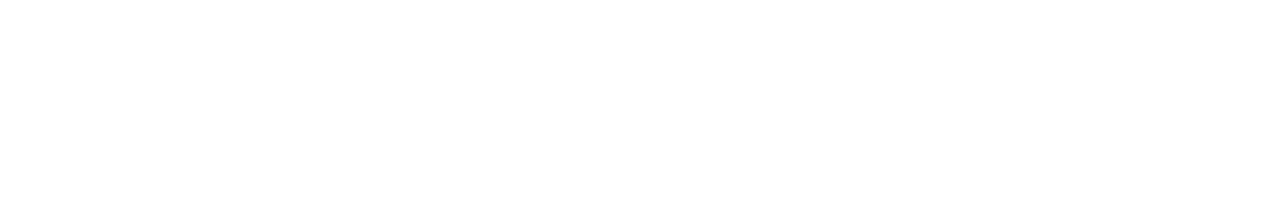
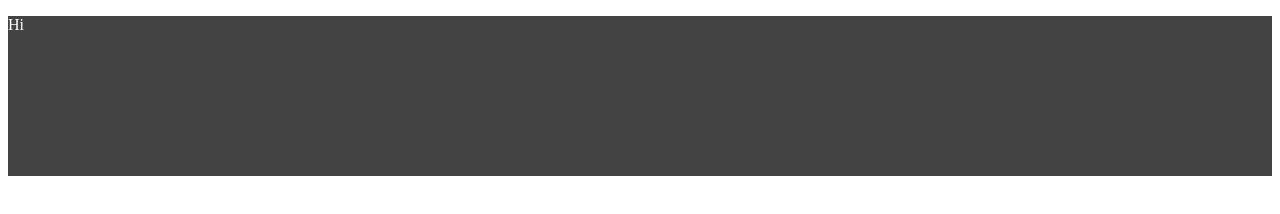
Before and after one commit to roadstream/roadstream.github.io, a plain HTML site: page index.html in a window 1280 px wide. Drawn offline with Linux system fonts and the light colour scheme.

Commit message:
quik git

```diff
--- a/index.html
+++ b/index.html
@@ -4,11 +4,11 @@
         <title>RoadStream</title>
         <link rel="stylesheet" href="style.css">
         <link rel="icon" href="media/Logo.png">
-        <link rel="icon" href="media/Logo.png">
+        <link rel="shortcut-icon" href="media/Logo.png">
     </head>
     <body>
         <header>
-
+            <p>Hi</p>
         </header>
         <main>
 
--- a/style.css
+++ b/style.css
@@ -0,0 +1,24 @@
+:root {
+    --primaryBackgroundColor: #ffffff;
+    --primaryTextColor: #000000;
+    --secondaryBackgroundColor: #434343;
+    --secondaryTextColor: #ffffff;
+}
+
+header {
+    background-color: #434343;
+    color: #ffffff;
+    height: 80px;
+}
+
+footer {
+    background-color: #434343;
+    color: #ffffff;
+    height: 80px;
+}
+
+main {
+    background-color: var(--primaryBackgroundColor);
+    color: var(--primaryTextColour);
+    height: calc(100% - 160px);
+}
```
Also changed, not shown: media/Logo.png (added).
